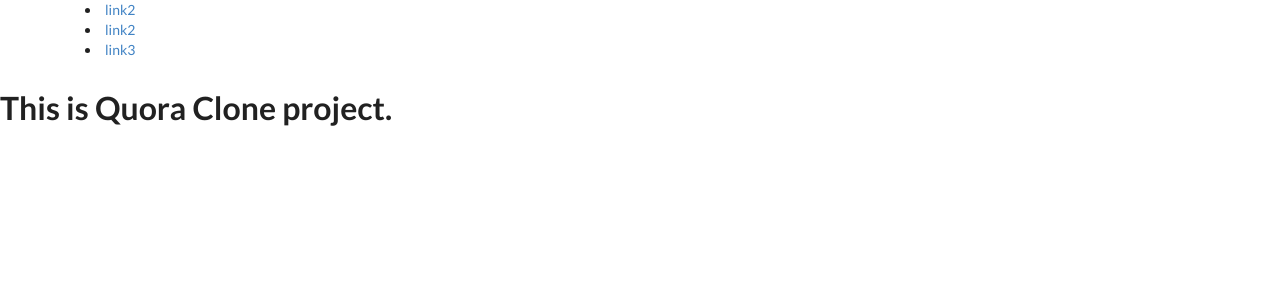
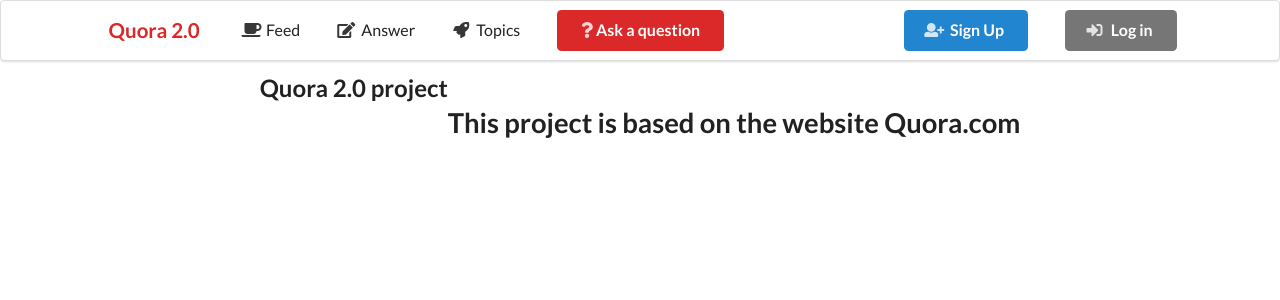
Before and after one commit to NightingaleV/quora_clone_project, a Django app: template quora_clone/templates/pages/index.html in a window 1280 px wide. Shown: the top 300 px of the page. Run offline with Django 3.2, Linux system fonts and the light colour scheme; the template is opened without the code that fills it, so the values that code supplies are empty; some libraries are stand-ins or nearby versions.

Commit message:
create navbar of website

```diff
--- a/quora_clone/templates/navbar.html
+++ b/quora_clone/templates/navbar.html
@@ -1,7 +1,48 @@
-<nav>
+{# <nav class="ui top fixed  borderless  menu"> #}
+<nav class="ui top  borderless  menu">
     <div class="container">
-        <li><a href="">link2</a></li>
-        <li><a href="">link2</a></li>
-        <li><a href="">link3</a></li>
+        <a href="" class="ui red header item page-brand">Quora 2.0</a>
+        {% if user.is_authenticated %}
+            <a href="" class="item"><i class="ui icon coffee"></i>Feed</a>
+            <a href="" class="item"><i class="ui icon edit"></i>Answer</a>
+            <a href="" class="item"><i class="ui icon rocket"></i>Topics</a>
+        {% else %}
+            <a href="" class="item"><i class="ui icon coffee"></i>Feed</a>
+            <a href="" class="item"><i class="ui icon edit"></i>Answer</a>
+            <a href="" class="item"><i class="ui icon rocket"></i>Topics</a>
+        {% endif %}
+
+        {% if user.is_authenticated %}
+            <div class="item">
+                <div class="ui icon input">
+                    <input type="text" placeholder="Search...">
+                    <i class="search link icon"></i>
+                </div>
+            </div>
+            <div class="item">
+                <a href="" class="ui button red">
+                    Ask <i class="ui fitted white icon question"></i>
+                </a>
+            </div>
+            <a href="" class="item"><i
+                    class="ui icon user"></i> {{ user.username }}</a>
+            <a href="" class="item"><i class="ui icon sign-out"></i>Logout</a>
+        {% else %}
+            <div class="item">
+                <a href="" class="ui button red">
+                   <i class="ui fitted white icon question"></i> Ask a question
+                </a>
+            </div>
+            <div class="right menu">
+
+                <div class="item">
+                    <a href="" class="ui button primary"><i class="ui icon user plus"></i>Sign
+                        Up</a>
+                </div>
+                <div class="item">
+                    <a href="" class="ui button grey"><i class="ui icon sign-in"></i>Log in</a>
+                </div>
+            </div>
+        {% endif %}
     </div>
 </nav>
--- a/quora_clone/templates/pages/index.html
+++ b/quora_clone/templates/pages/index.html
@@ -1,8 +1,14 @@
 {% extends 'base.html' %}
-{% block title %}
-Welcome to Quora Clone Project
+{% block title %}Welcome to Quora Clone Project! Just another place to share knowledge.
 {% endblock %}
 
 {% block content %}
-<h1>This is Quora Clone project.</h1>
+    <div class="container">
+        <div class="row">
+            <div class="col-12 d-flex justify-content-center align-content-center">
+                <h1 class="ui header large">Quora 2.0 project</h1>
+                <h2>This project is based on the website Quora.com</h2>
+            </div>
+        </div>
+    </div>
 {% endblock %}
```
